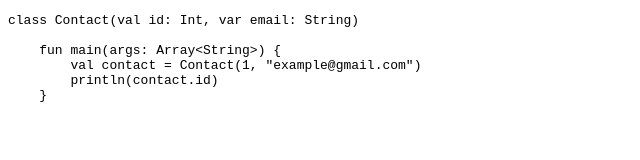
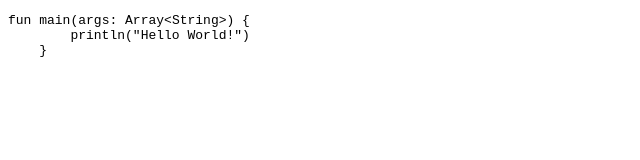
Before and after one commit to takahirom/kotlin_playground_experimental, a plain HTML site: page index.html in a window 1280 px wide. Shown: the whole page, without its empty margins (0-640 px from the left). Drawn offline with Linux system fonts and the light colour scheme.

Commit message:
Fix code

```diff
--- a/index.html
+++ b/index.html
@@ -6,12 +6,11 @@
     <script src="https://unpkg.com/kotlin-playground@1" data-selector=".kotlin-code"></script>
   </head>
   <body>
-    <pre><code class="hljs language-txt">class Contact(val id: Int, var email: String)
-
-    fun main(args: Array&lt;String&gt;) {
-        val contact = Contact(1, &quot;example@gmail.com&quot;)
-        println(contact.id)
+    <div class="kotlin-code" data-highlight-only theme="idea">
+    <pre><code class="hljs language-kotlin"><span class="hljs-function"><span class="hljs-keyword">fun</span> <span class="hljs-title">main</span><span class="hljs-params">(args: <span class="hljs-type">Array</span>&lt;<span class="hljs-type">String</span>&gt;)</span></span> {
+        println(<span class="hljs-string">"Hello World!"</span>)
     }
     </code></pre>
+    </div>
   </body>
 </html>
```
